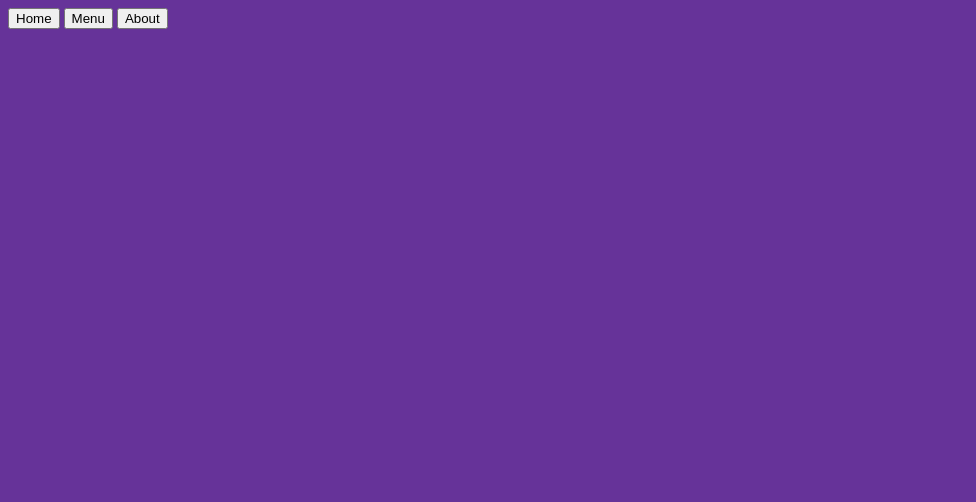
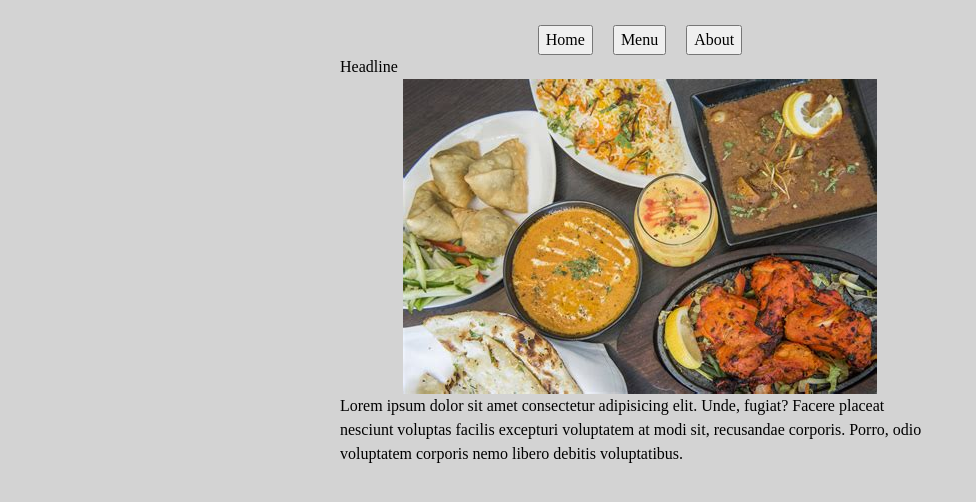
Before and after one commit to Sivasankar300/restaurantPage, a website built with webpack: page src/template.html in a window 1280 px wide. Shown: the whole page, without its empty margins (0-976 px from the left). Built offline with nearby package versions, Linux system fonts and the light colour scheme.

Commit message:
Add homepage w/ no styling

```diff
--- a/src/homepage.js
+++ b/src/homepage.js
@@ -0,0 +1,26 @@
+function loadHomepage(){
+
+
+    const content = document.querySelector("#content");
+
+    /* Headline, Image, Body-text */
+
+    //Headline
+    const heading = document.createElement("div");
+    heading.textContent = "Headline";
+    heading.classList.add("heading","homepage");
+    content.appendChild(heading);
+
+    const image = document.createElement("img");
+    image.src = imageSrc;
+    image.classList.add("homepage");
+    content.appendChild(image);
+
+    const bodyText = document.createElement("div");
+    bodyText.textContent = "Lorem ipsum dolor sit amet consectetur adipisicing elit. Unde, fugiat? Facere placeat nesciunt voluptas facilis excepturi voluptatem at modi sit, recusandae corporis. Porro, odio voluptatem corporis nemo libero debitis voluptatibus.";
+    bodyText.classList.add("bodyText","homepage");
+    content.appendChild(bodyText);
+
+}
+import imageSrc from "./asset/homepageImage.png";
+export {loadHomepage}
--- a/src/index.js
+++ b/src/index.js
@@ -1 +1,4 @@
 import "./styles.css";
+import { pageLoad } from "./pageLoad";
+
+pageLoad()
--- a/src/pageLoad.js
+++ b/src/pageLoad.js
@@ -0,0 +1,7 @@
+import {loadHomepage} from "./homepage.js"
+export {pageLoad}
+
+
+function pageLoad(){
+    loadHomepage();
+}
--- a/src/styles.css
+++ b/src/styles.css
@@ -1,3 +1,66 @@
+/*
+    Josh's Custom CSS Reset
+    https://www.joshwcomeau.com/css/custom-css-reset/
+    */
+    *, *::before, *::after {
+        box-sizing: border-box;
+    }
+    * {
+        margin: 0;
+    }
+    body {
+        line-height: 1.5;
+        -webkit-font-smoothing: antialiased;
+    }
+    img, picture, video, canvas, svg {
+        display: block;
+        max-width: 100%;
+    }
+    input, button, textarea, select {
+        font: inherit;
+    }
+    p, h1, h2, h3, h4, h5, h6 {
+        overflow-wrap: break-word;
+    }
+
+    /* My own CSS reset */
+
+    ul{
+    list-style-type: none; /* Remove bullets */
+    padding: 0; /* Remove padding */
+    }
+
+    textarea:focus, input:focus{
+        outline: none; /* Removes the outline on form Inputs */
+    }
+
+
+
 body{
-    background-color: rebeccapurple;
+    background-color: rgb(211, 211, 211);
 }
+
+#content{
+    display:grid;
+    margin: auto;
+    max-width: 600px;
+    min-width: 500px;
+}
+
+.text{
+    text-align: center;
+    font-size: larger;
+    font-family: "Courier New", Courier, monospace;
+}
+
+img{
+    margin:auto;
+}
+
+nav{
+    display:flex;
+    flex-direction: row;
+    justify-content: center;
+    gap: 20px;
+    margin-top:25px;
+}
```
